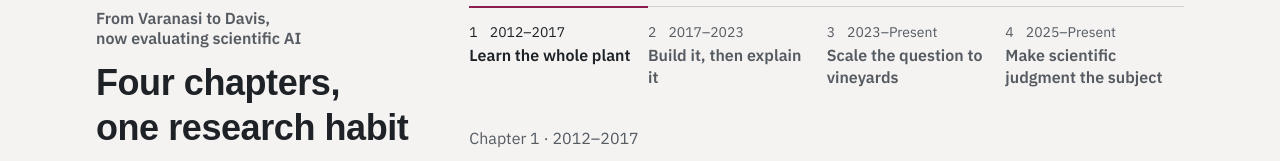
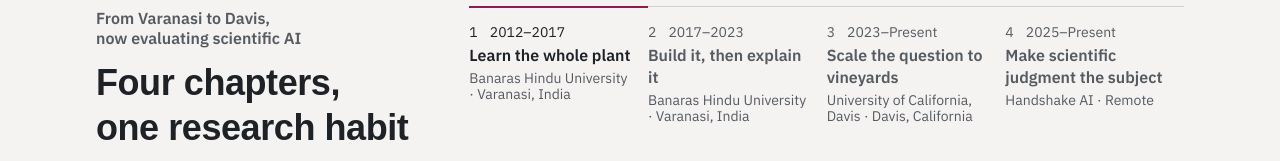
Before and after one commit to prem-p-singh/prem-pratap-singh, a Next.js app: page /journey in a window 1280 px wide. Shown: the part 429-590 px from the top of the page. Built offline with nearby package versions, Linux system fonts and the light colour scheme; no server answers; a web font is replaced by a local one.

Commit message:
fix: make tab panels focusable and show each chapter's place

```diff
--- a/components/CareerMap.tsx
+++ b/components/CareerMap.tsx
@@ -170,6 +170,7 @@ export default function CareerMap() {
             <div
               id="career-growth-panel"
               role="tabpanel"
+              tabIndex={0}
               aria-labelledby={`career-growth-tab-${active.id}`}
               aria-live="polite"
               className="mt-10"
--- a/components/JourneyChapters.tsx
+++ b/components/JourneyChapters.tsx
@@ -148,6 +148,7 @@ export default function JourneyChapters() {
                 <span className="ml-3">{chapter.period}</span>
               </span>
               <span className="text-sm font-semibold leading-snug">{chapter.title}</span>
+              <span className="text-xs font-normal text-muted-foreground">{chapter.place}</span>
             </button>
           ))}
         </div>
@@ -155,6 +156,7 @@ export default function JourneyChapters() {
         <div
           id="journey-chapter-panel"
           role="tabpanel"
+          tabIndex={0}
           aria-labelledby={`journey-chapter-tab-${active.id}`}
           aria-live="polite"
           className="mt-10"
--- a/components/ResearchPathway.tsx
+++ b/components/ResearchPathway.tsx
@@ -169,6 +169,7 @@ export default function ResearchPathway() {
             <div
               id="research-pathway-panel"
               role="tabpanel"
+              tabIndex={0}
               aria-labelledby={`research-pathway-tab-${active.id}`}
               aria-live="polite"
               className="mt-10"
```
